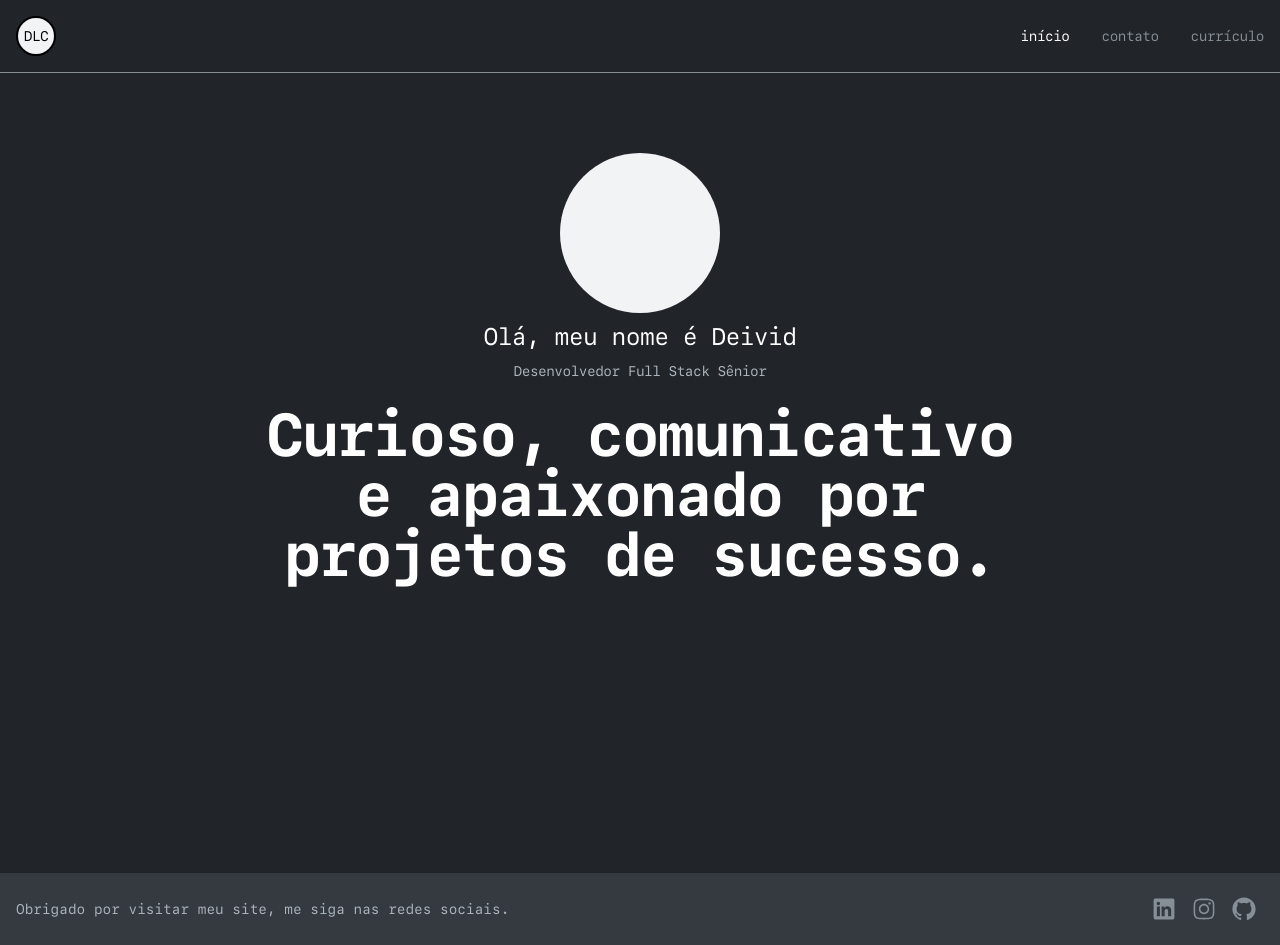
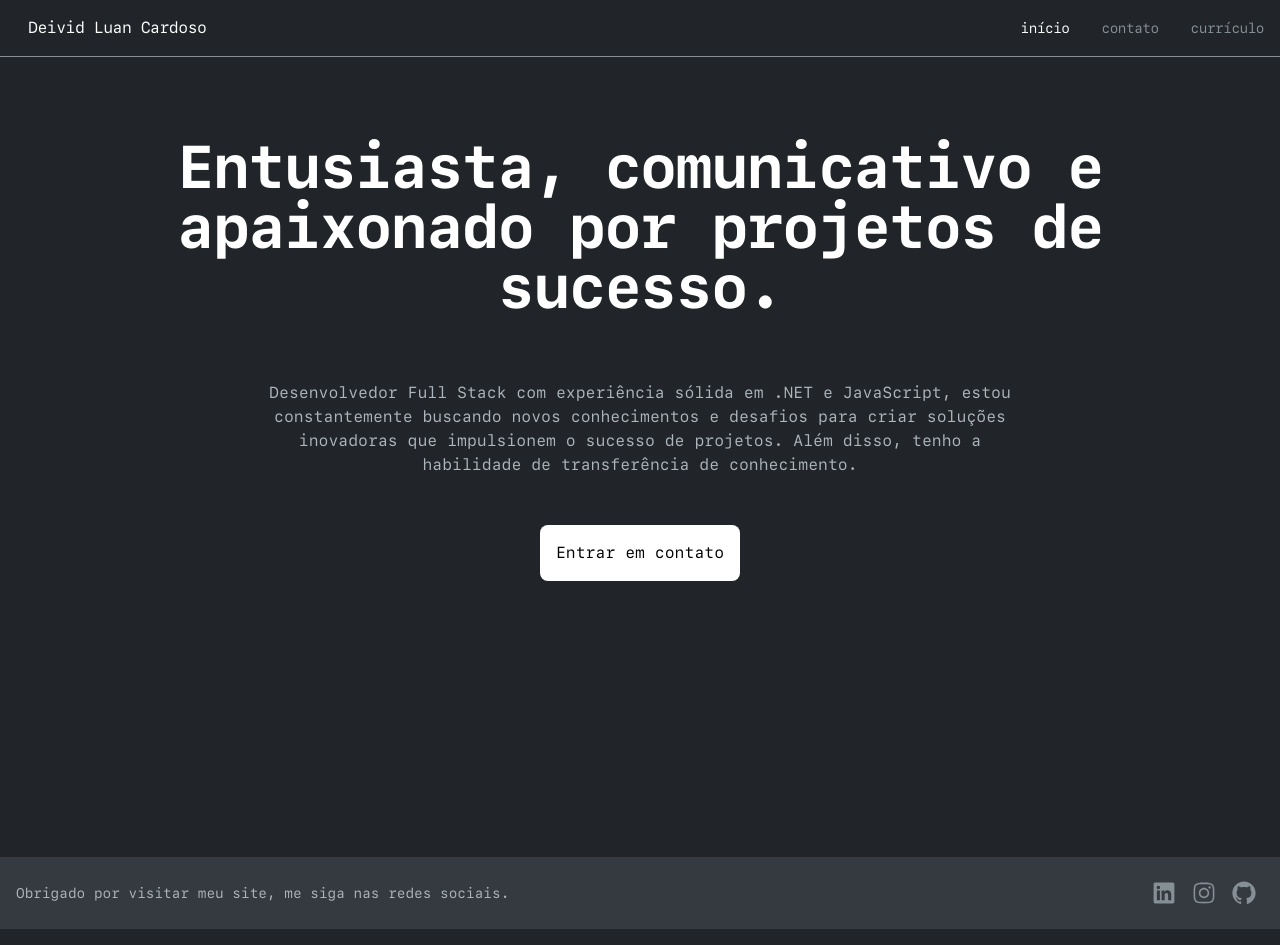
Before and after one commit to leividduan/dlc-dev-site, a React (Vite) app: page / in a window 1280 px wide. Built offline with nearby package versions, Linux system fonts and the light colour scheme.

Commit message:
change: many updates

```diff
--- a/src/view/components/Header/index.tsx
+++ b/src/view/components/Header/index.tsx
@@ -1,20 +1,21 @@
 import { Link, NavLink } from 'react-router-dom';
 import { cn } from '../../../app/utils/cn';
-import { menuItems } from './menuItems';
 import { HamburguerMenu } from './components/HamburguerMenu';
 import { useHeaderController } from './useHeaderController';
 
+// import me from '../../../assets/images/me.png';
+
 export function Header() {
-  const { isHamburguerMenuOpen, toggleHamburguerMenu } = useHeaderController();
+  const { isHamburguerMenuOpen, toggleHamburguerMenu, menuItems } = useHeaderController();
 
   return (
     <>
       <nav className="bg-gray-900 w-full z-20 top-0 left-0 border-b border-gray-600 sticky">
         <div className="max-w-screen-xl flex flex-wrap items-center justify-between mx-auto p-4">
           <Link to="/" className="flex items-center">
-            <div className="bg-gray-100 rounded-full w-10 h-10 flex items-center justify-center border-2 border-black">
-              <span className="text-sm tracking-tighter text-black font-medium">DLC</span>
-            </div>
+            {/* <div className="bg-gray-100 rounded-full w-10 h-10 flex items-center justify-center border-2">
+            </div> */}
+            <span className="ml-3 tracking-tighter" >Deivid Luan Cardoso</span>
           </Link>
           <HamburguerMenu
             isOpen={isHamburguerMenuOpen}
--- a/src/view/components/Header/useHeaderController.ts
+++ b/src/view/components/Header/useHeaderController.ts
@@ -1,11 +1,13 @@
 import { useCallback, useState } from 'react';
+import { menuItems } from './menuItems';
 
 export function useHeaderController() {
+
   const [isHamburguerMenuOpen, setIsHamburguerMenuOpen] = useState(false);
 
   const toggleHamburguerMenu = useCallback(() => {
     setIsHamburguerMenuOpen(prevState => !prevState);
   }, []);
 
-  return { isHamburguerMenuOpen, toggleHamburguerMenu };
+  return { isHamburguerMenuOpen, toggleHamburguerMenu, menuItems };
 }
--- a/src/view/pages/Home/index.tsx
+++ b/src/view/pages/Home/index.tsx
@@ -1,17 +1,18 @@
+import { Link } from 'react-router-dom';
+
 export function Home() {
   return (
     <section className="bg-gray-900">
       <div className="py-8 px-4 mx-auto max-w-screen-xl text-center lg:py-16 lg:px-12 flex flex-col items-center gap-2">
-        <div className="w-40 h-40 rounded-full bg-gray-100"></div>
-        <h1 className="text-xl tracking-tight leading-none md:text-2xl lg:text-2xl text-white">
-          Olá, meu nome é Deivid
-        </h1>
-        <small className="text-sx md:text-sm tracking-tighter text-gray-500 mb-4">
-          Desenvolvedor Full Stack Sênior
-        </small>
-        <p className="mb-8 font-bold text-5xl md:text-6xl xl:px-48 text-white tracking-tight">
-          Curioso, comunicativo e apaixonado por projetos de sucesso.
+        <span className="mb-14 font-bold text-5xl md:text-6xl md:px-15 xl:px-30 text-white tracking-tight">
+          Entusiasta, comunicativo e apaixonado por projetos de sucesso.
+        </span>
+        <p className="text-gray-500 md:px-20 xl:px-48">
+          Desenvolvedor Full Stack com experiência sólida em .NET e JavaScript, estou constantemente buscando novos conhecimentos e desafios para criar soluções inovadoras que impulsionem o sucesso de projetos. Além disso, tenho a habilidade de transferência de conhecimento.
         </p>
+        <Link to="/contact" className="p-4 bg-white rounded-lg text-black mt-10">
+          Entrar em contato
+        </Link>
       </div>
     </section>
   );
```
Also changed, not shown: src/assets/images/me.png.
